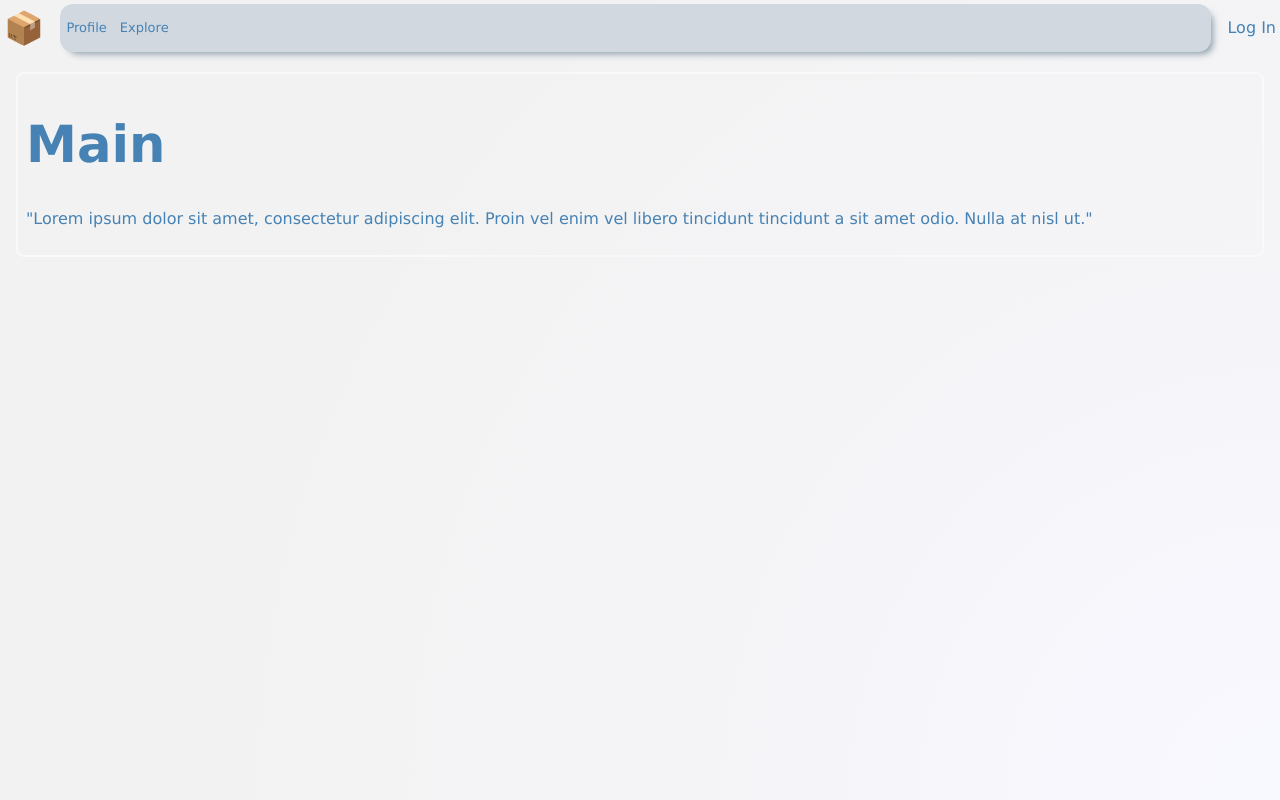
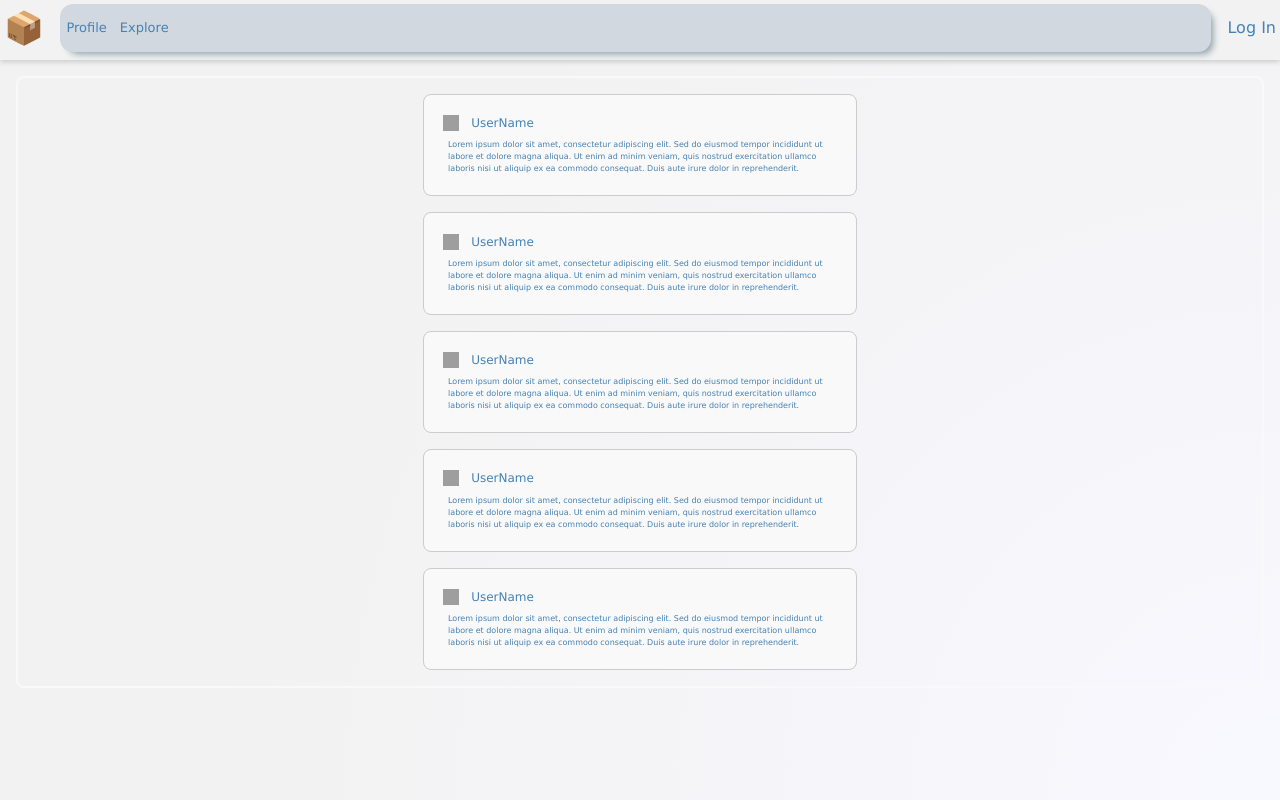
Before and after one commit to RazaHanif/micmac, a React (Vite) app in the folder project4/network-react-frontend/: page / in a window 1280 px wide. Built offline with nearby package versions, Linux system fonts and the light colour scheme; grey boxes are pictures that could not be loaded.

Commit message:
done for the day, lots of gpt coding done today, not too happy with it

```diff
--- a/project4/network-react-frontend/src/App.jsx
+++ b/project4/network-react-frontend/src/App.jsx
@@ -1,3 +1,4 @@
+import React, { useState, useEffect } from "react"
 import { BrowserRouter as Router, Route, Routes, Link } from "react-router-dom"
 import MainPage from "./pages/MainPage.jsx"
 import UserPage from "./pages/UserPage.jsx"
@@ -5,11 +6,41 @@ import ProfilePage from "./pages/ProfilePage.jsx"
 import ExplorePage from "./pages/ExplorePage.jsx"
 import LoginPage from "./pages/LoginPage.jsx"
 import './pages/LoginPage.css'
+import './pages/Card.css'
 import RegisterPage from "./pages/RegisterPage.jsx"
 
 // I gotta figure out how to use the django log in and auth stuff from the templates.
 
 function App() {
+  const [scrollingDown, setScrollingDown] = useState(false);
+  const [lastScrollY, setLastScrollY] = useState(0);
+  const [navbarScrolledPast, setNavbarScrolledPast] = useState(false);
+
+  const handleScroll = () => {
+    const currentScrollY = window.scrollY;
+
+    if (currentScrollY > navbarScrolledPast) {
+      if (currentScrollY > lastScrollY) {
+        setScrollingDown(true);
+      } else {
+        setScrollingDown(false);
+      }
+    } else {
+
+      setScrollingDown(false);
+    }
+
+    setLastScrollY(currentScrollY);
+  };
+
+  useEffect(() => {
+    const navbar = document.querySelector('.nav-bar');
+    setNavbarScrolledPast(navbar.offsetHeight);
+    window.addEventListener('scroll', handleScroll);
+
+    return () => window.removeEventListener('scroll', handleScroll);
+  }, [lastScrollY]);
+
 
   document.title = "Brick"
   const icon = document.querySelector("link[rel='icon']")
@@ -18,7 +49,7 @@ function App() {
   return (
     <Router>
       <div className="main">
-        <nav className="nav-bar">
+        <nav className={`nav-bar ${scrollingDown ? 'hidden' : ''}`}>
           <div className="nav-icon"><Link className="icon" to="/">&#128230;</Link></div>
           <div className="page-links">
             <div><Link to="/profile">Profile</Link></div>
--- a/project4/network-react-frontend/src/index.css
+++ b/project4/network-react-frontend/src/index.css
@@ -76,16 +76,35 @@ button:focus-visible {
 }
 
 .nav-bar {
+  position: sticky;
+  top: 0;
+  z-index: 100;
+  background-color: var(--main);
   padding: 0.25em;
   display: flex;
   flex-direction: row;
   justify-content: space-between;
   gap: 1em;
+  padding-bottom: 0.5em;
+  box-shadow: 0 2px 5px var(--border);
+  transition:  0.3s ease-in-out;
+  will-change: transform;
+}
+
+
+.nav-bar.hidden {
+  transform: translateY(-100%);
 }
 
 .nav-icon {
   font-size: 2em;
 }
+
+.content {
+  margin-top: 60px;
+  padding: 20px;
+}
+
 
 .page-links {
   background-color: var(--card-main);
@@ -115,7 +134,7 @@ button:focus-visible {
 }
 
 .icon:hover {
-  text-decoration: ;
+  text-decoration: none;
 }
 
 .body {
@@ -124,3 +143,10 @@ button:focus-visible {
   border-radius: 0.5em;
   border: 2px solid var(--contrast);
 }
+
+.posts {
+  display: flex;
+  flex-direction: column;
+  justify-content: center;
+  align-items: center;
+}
--- /dev/null
+++ b/project4/network-react-frontend/src/pages/Card.css
@@ -0,0 +1,37 @@
+.card {
+    max-width: 400px;
+    margin: 0.5em 1em;
+    padding: 1em;
+    border: 1px solid var(--border);
+    border-radius: 8px;
+    background-color: #f9f9f9;
+    display: flex;
+    flex-direction: column;
+}
+
+.card-user {
+    padding: 0.2em;
+    display: flex;
+}
+
+.card-user-pic {
+    display: flex;
+    align-items: center;
+}
+
+.card-user-pic img {
+    width: 1em;
+    height: 1em;
+}
+
+.card-user-name {
+    padding: 0em 1em;
+    display: flex;
+    align-items: center;
+    font-size: .75em;
+}
+
+.card-post {
+    margin: 0.5em 1em;
+    font-size: 0.5em;
+}
--- /dev/null
+++ b/project4/network-react-frontend/src/pages/Card.jsx
@@ -0,0 +1,29 @@
+function Card() {
+    const imgSrc = "https://cdn.jsdelivr.net/npm/twemoji@11.3.0/2/svg/1f9f1.svg"
+
+    const lorem = "Lorem ipsum dolor sit amet, consectetur adipiscing elit. Sed do eiusmod tempor incididunt ut labore et dolore magna aliqua. Ut enim ad minim veniam, quis nostrud exercitation ullamco laboris nisi ut aliquip ex ea commodo consequat. Duis aute irure dolor in reprehenderit."
+
+    return(
+        <>
+            <div className="card">
+                <div className="card-user">
+                    <div className="card-user-pic">
+                        <img src={imgSrc} alt="profile picture"/>
+                    </div>
+                    <div className="card-user-name">
+                        UserName
+                    </div>
+
+                </div>
+                <div className="card-post">
+                    <div className="card-text">
+                        {lorem}
+                    </div>
+                </div>
+
+            </div>
+        </>
+    );
+}
+
+export default Card
--- a/project4/network-react-frontend/src/pages/MainPage.jsx
+++ b/project4/network-react-frontend/src/pages/MainPage.jsx
@@ -1,10 +1,17 @@
+import Card from "./Card"
+
+function MainPage() {
 
 
-function MainPage() {
     return(
         <>
-            <h1>Main</h1>
-            <p>"Lorem ipsum dolor sit amet, consectetur adipiscing elit. Proin vel enim vel libero tincidunt tincidunt a sit amet odio. Nulla at nisl ut."</p>
+            <div className="posts">
+                <Card></Card>
+                <Card></Card>
+                <Card></Card>
+                <Card></Card>
+                <Card></Card>
+            </div>
         </>
     )
 }
```
